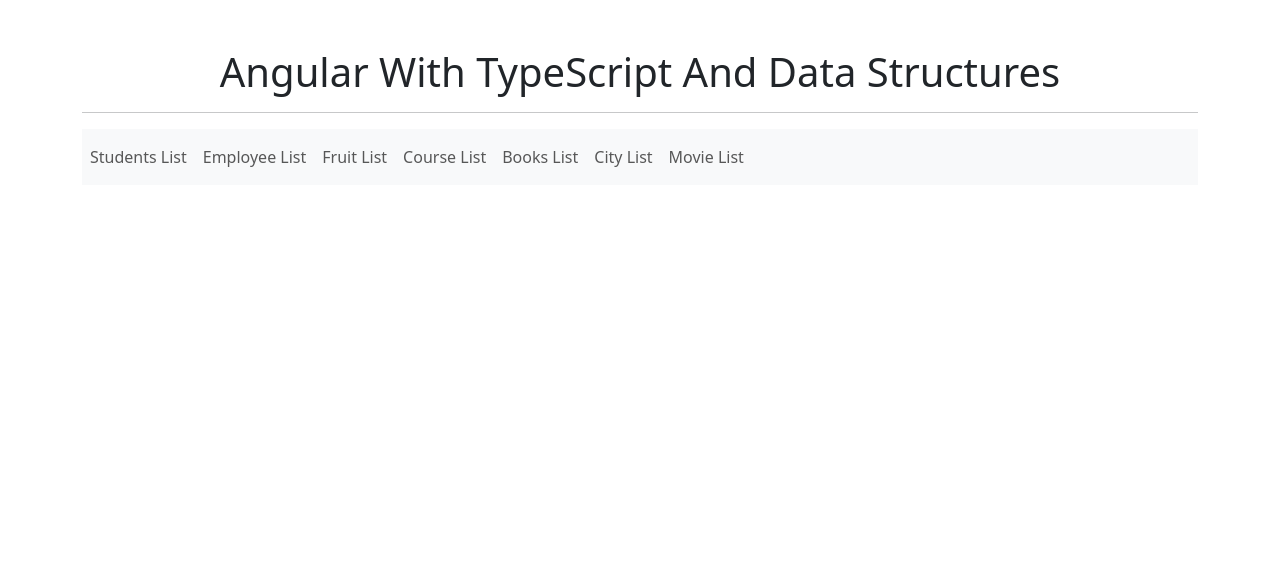
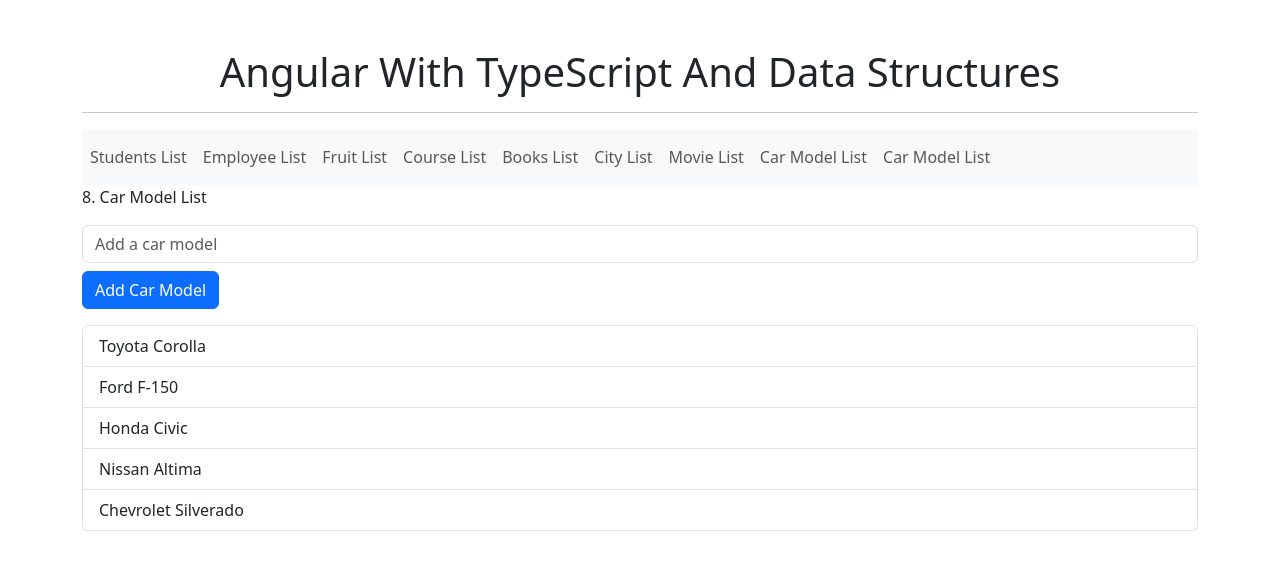
Before and after one commit to muningg/Angular_With_TypeScript_And_Data_Structures, an Angular app: page /car-model-list in a window 1280 px wide. Before the commit this address led to /. Shown: the top 570 px of the page. Built offline with nearby package versions, Linux system fonts and the light colour scheme.

Commit message:
feat(car-model-list): implement car model list management
- Added CarModelListComponent for adding and displaying car models.
- Updated routing for car model list access.

```diff
--- a/src/app/app.component.html
+++ b/src/app/app.component.html
@@ -24,6 +24,13 @@
       <li class="nav-item">
         <a class="nav-link" routerLink="/movie-list">Movie List</a>
       </li>
+      <li class="nav-item">
+        <a class="nav-link" routerLink="/car-model-list">Car Model List</a>
+      </li>
+
+      <li class="nav-item">
+        <a class="nav-link" routerLink="/car-model-list">Car Model List</a>
+      </li>
     </ul>
   </nav>
 
--- a/src/app/app.module.ts
+++ b/src/app/app.module.ts
@@ -13,6 +13,7 @@
 import { BookListComponent } from './components/book-list/book-list.component';
 import { CityListComponent } from './components/city-list/city-list.component';
 import { MovieListComponent } from './components/movie-list/movie-list.component';
+import { CarModelListComponent } from './components/car-model-list/car-model-list.component';
 
 @NgModule({
   imports: [
@@ -31,6 +32,7 @@
     BookListComponent,
     CityListComponent,
     MovieListComponent,
+    CarModelListComponent,
   ],
   providers: [],
   bootstrap: [AppComponent]
--- a/src/app/app.routes.ts
+++ b/src/app/app.routes.ts
@@ -6,6 +6,7 @@
 import { BookListComponent } from './components/book-list/book-list.component';
 import { CityListComponent } from './components/city-list/city-list.component';
 import { MovieListComponent } from './components/movie-list/movie-list.component';
+import { CarModelListComponent } from './components/car-model-list/car-model-list.component';
 
 export const routes: Routes = [
     {path: 'students-list', component: StudentListComponent},
@@ -15,4 +16,5 @@
     {path: 'books-list', component: BookListComponent},
     {path: 'city-list', component: CityListComponent},
     {path: 'movie-list', component: MovieListComponent},
+    {path: 'car-model-list', component: CarModelListComponent},
 ];
--- /dev/null
+++ b/src/app/components/car-model-list/car-model-list.component.html
@@ -0,0 +1,10 @@
+<p>8. Car Model List</p>
+<input type="text" class="form-control" [(ngModel)]="newCarModel" placeholder="Add a car model" />
+
+<button class="btn btn-primary mt-2" (click)="addCarModel()">Add Car Model</button>
+
+<ul class="mt-3 list-group">
+  <li class="list-group-item" *ngFor="let carModel of carModels">
+    {{carModel}}
+  </li>
+</ul>
--- /dev/null
+++ b/src/app/components/car-model-list/car-model-list.component.ts
@@ -0,0 +1,18 @@
+import { Component } from '@angular/core';
+
+@Component({
+  selector: 'app-car-model-list',
+  templateUrl: './car-model-list.component.html',
+  styleUrl: './car-model-list.component.css'
+})
+export class CarModelListComponent {
+  carModels: string[] = ['Toyota Corolla', 'Ford F-150', 'Honda Civic', 'Nissan Altima', 'Chevrolet Silverado'];
+  newCarModel: string = '';
+
+  addCarModel() {
+    if (this.newCarModel.trim()) {
+      this.carModels.push(this.newCarModel);
+      this.newCarModel = '';
+    }
+  }
+}
```
Also changed, not shown: src/app/components/car-model-list/car-model-list.component.css (added), 1 other file (tests, documents, lock files or other folders).
